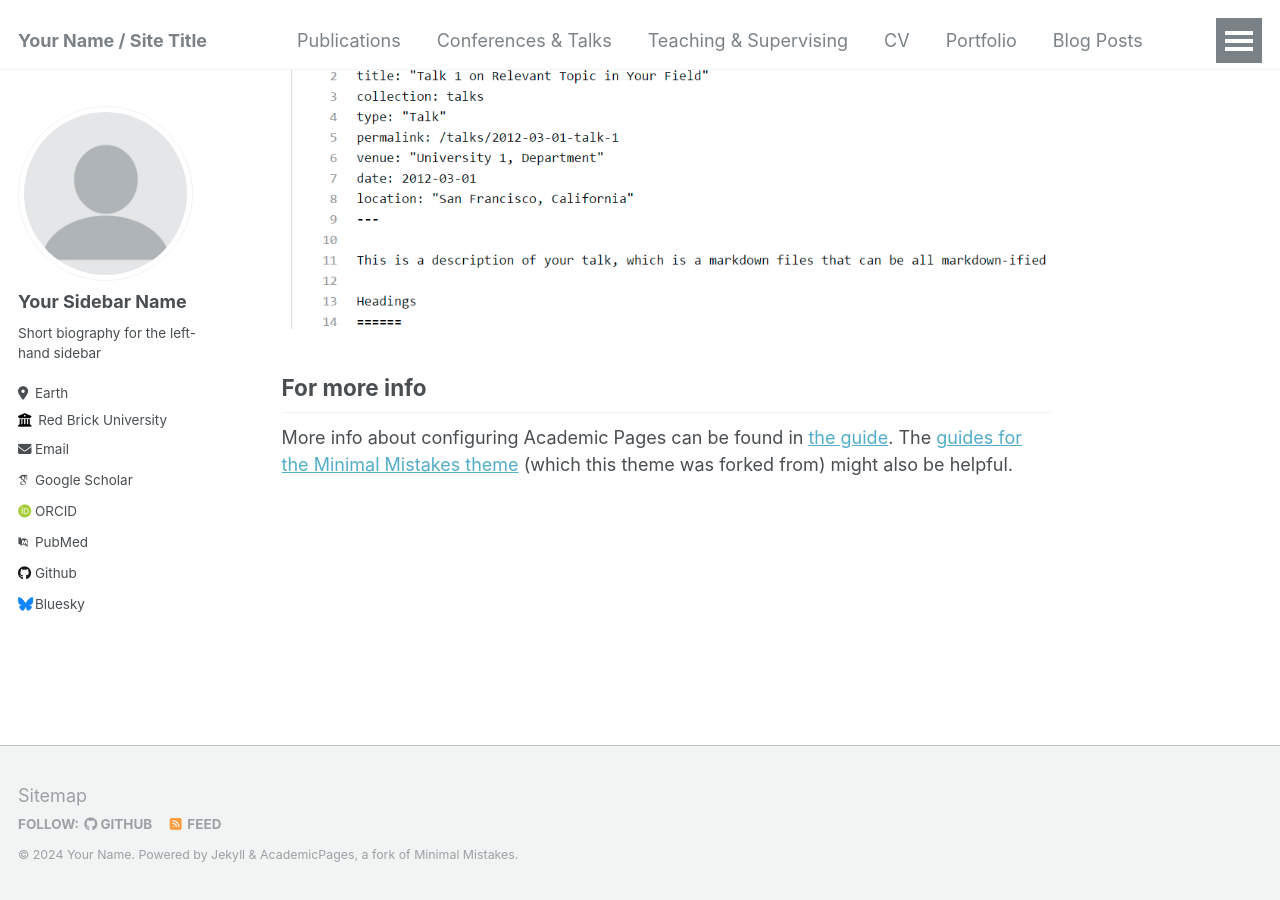
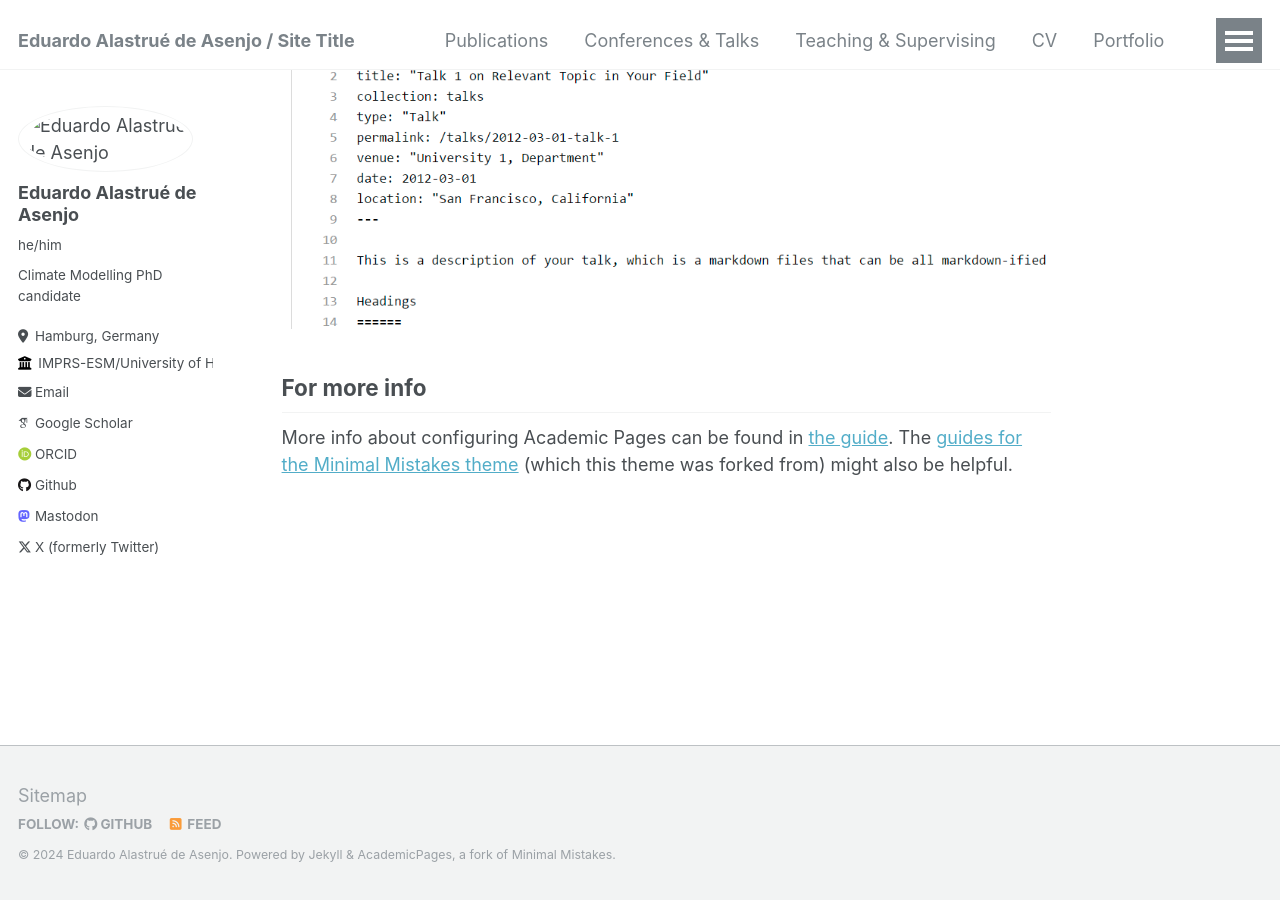
Before and after one commit to edualas/edualas.github.io, a Jekyll site: the page built from _pages/about.md, in a window 1280 px wide and 900 px high, scrolled down 2660 px. Built offline with Jekyll 4.4.1, drawn with Linux system fonts in a browser that asks for light colours; some web fonts are replaced.

Commit message:
Update _config.yml

```diff
--- a/_config.yml
+++ b/_config.yml
@@ -8,9 +8,9 @@
 
 # Basic Site Settings
 locale                   : "en-US"
-title                    : "Your Name / Site Title"
+title                    : "Eduardo Alastrué de Asenjo / Site Title"
 title_separator          : "-"
-name                     : &name "Your Name"
+name                     : &name "Eduardo Alastrué de Asenjo"
 description              : &description "personal description"
 url                      : https://academicpages.github.io # the base hostname & protocol for your site e.g. "https://mmistakes.github.io"
 baseurl                  : "" # the subpath of your site, e.g. "/blog"
@@ -21,34 +21,34 @@ repository               : "academicpages/academicpages.github.io"
 #               Additional customization can be done by editing /_includes/author-profile.html
 author:
   # Biographic information
-  avatar           : "profile.png"
-  name             : "Your Sidebar Name"
-  pronouns         : # example: "she/her"
-  bio              : "Short biography for the left-hand sidebar"
-  location         : "Earth"
-  employer         : "Red Brick University"
+  avatar           : "photo_mpi_edu_ed.jpeg"
+  name             : "Eduardo Alastrué de Asenjo"
+  pronouns         : "he/him"
+  bio              : "Climate Modelling PhD candidate"
+  location         : "Hamburg, Germany"
+  employer         : "IMPRS-ESM/University of Hamburg"
   uri              : # URL
-  email            : "none@example.org"
+  email            : "eduardo.alastrue.de.asenjo@uni-hamburg.de"
 
   # Academic websites
   arxiv            : # URL - Update with the correct link to your profile
-  googlescholar    : "https://scholar.google.com/citations?user=PS_CX0AAAAAJ"
+  googlescholar    : "https://scholar.google.de/citations?user=tkuyBaEAAAAJ&hl=en"
   impactstory      : # URL
-  orcid            : "http://orcid.org/yourorcidurl"
+  orcid            : "https://orcid.org/0000-0002-9720-0257"
   semantic         : # URL
-  pubmed           : "https://www.ncbi.nlm.nih.gov/pubmed/?term=john+snow"
+  pubmed           : # URL
   researchgate     : # URL
 
   # Repositories and software development
   bitbucket        : # Username - Update with your username on the site
   codepen          : # Username
   dribbble         : # Username
-  github           : "academicpages"
+  github           : "https://github.com/edualas"
   kaggle           : # Username
   stackoverflow    : # User number or user number and name (i.e., use "1" or "1/jeff-atwood")
 
   # Social media
-  bluesky          : "bsky.app" # Replace this with you Bluesky username
+  bluesky          : # "bsky.app" # Replace this with you Bluesky username
   facebook         : # Username
   flickr           : # Username
   foursquare       : # Username
@@ -58,14 +58,14 @@ author:
   instagram        : # Username
   lastfm           : # Username
   linkedin         : # Username
-  mastodon         : # URL
+  mastodon         : "@Edu_Alastrue@fediscience.org"
   medium           : # URL
   pinterest        : # Username
   soundcloud       : # Username
   steam            : # Username
   telegram         : # URL
   tumblr           : # Username
-  twitter          : # Username for X / Twitter
+  twitter          : "Edu_Alastrue"
   vine             : # Username
   weibo            : # Username
   wikipedia        : # Username
```
